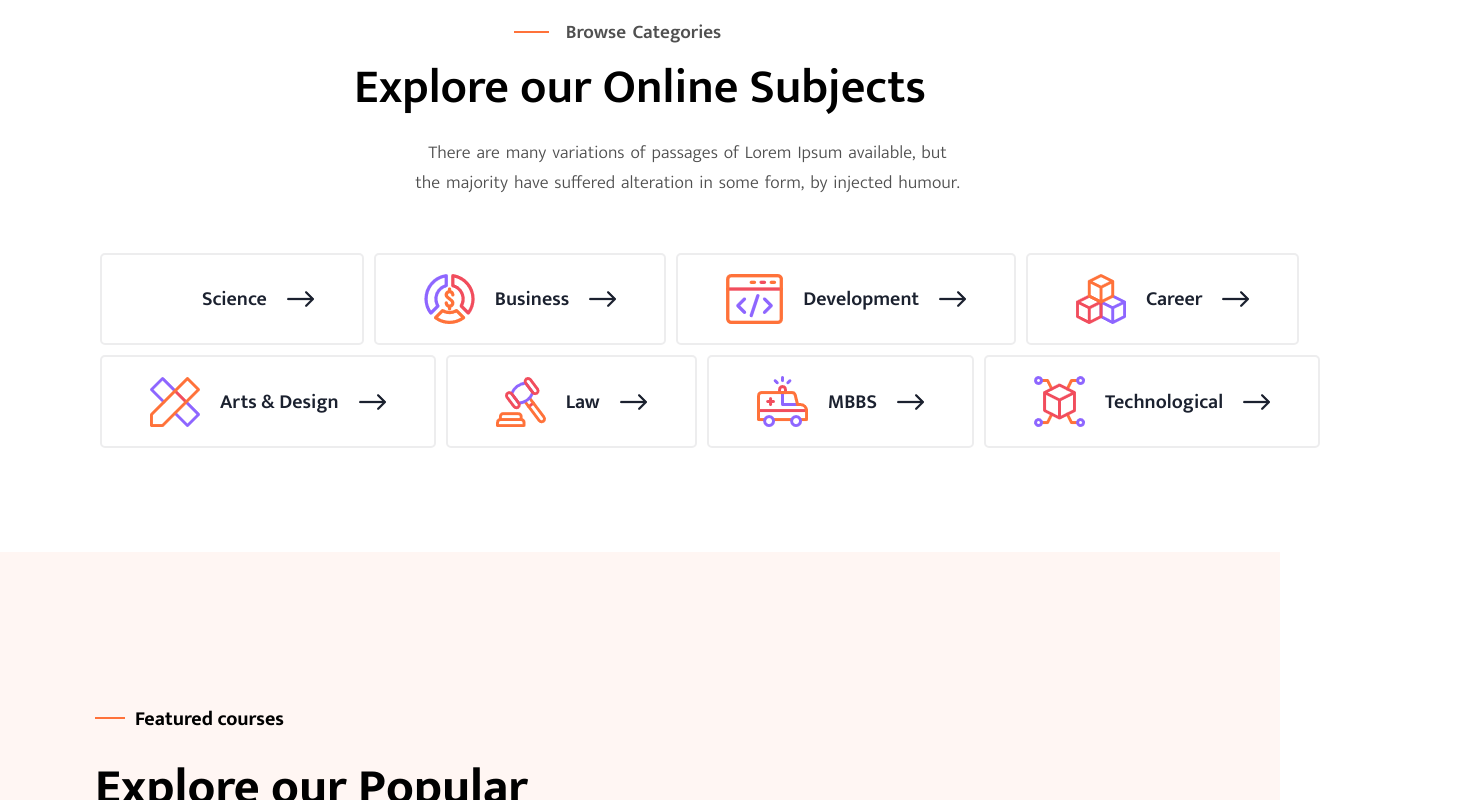
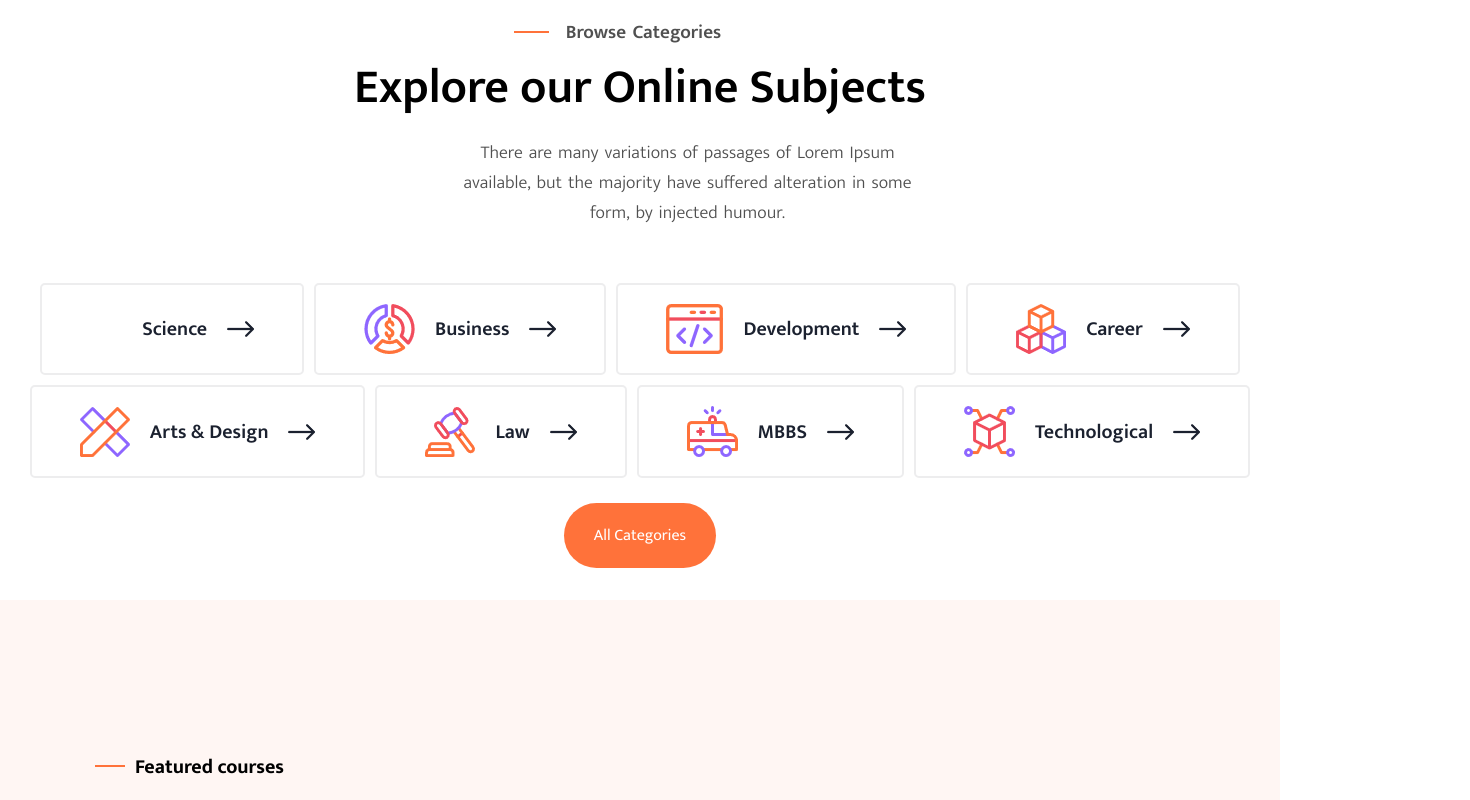
Before and after one commit to DevNihar/Tutopia, a plain HTML site: page homepage.html in a window 1280 px wide. Shown: the part 1144-1944 px from the top of the page, 1470 px wide, since content can reach past the window. Drawn offline with Linux system fonts and the light colour scheme.

Commit message:
added all categories button

```diff
--- a/homepage.css
+++ b/homepage.css
@@ -340,7 +340,10 @@ main {
 }
 
 .categories {
-  height: 100vh;
+  /* height: 100vh; */
+  min-height: 100vh;
+  box-sizing: border-box;
+  padding-bottom: 32px;
 }
 
 .categories p:first-of-type a {
@@ -410,10 +413,17 @@ p {
   color: var(--text-light);
 }
 
+.categories {
+  display: flex;
+  flex-direction: column;
+  justify-content: center;
+  align-items: center;
+}
+
 .categories-buttons {
   display: inline-flex;
   flex-wrap: wrap;
-  justify-content: left;
+  justify-content: center;
   padding: 20px 95px;
   width: 100%;
   margin-top: 30px;
@@ -439,6 +449,19 @@ p {
   font-weight: 600;
   line-height: 1;
   margin: 0 20px;
+}
+
+.all-categories-button {
+  background-color: var(--orange1);
+  color: white;
+  padding: 19px 30px;
+  border-radius: 40px;
+  transition: background-color 0.4s ease-in 0s;
+}
+
+.all-categories-button:hover {
+  background-color: var(--orange2);
+  cursor: pointer;
 }
 
 /* Lilesh's section */
--- a/homepage.html
+++ b/homepage.html
@@ -140,6 +140,7 @@
             <img src="images/arrow-right.png" />
           </div>
         </div>
+        <span class="all-categories-button">All Categories</span>
       </section>
 
       <!-- Lilesh Work -->
```
